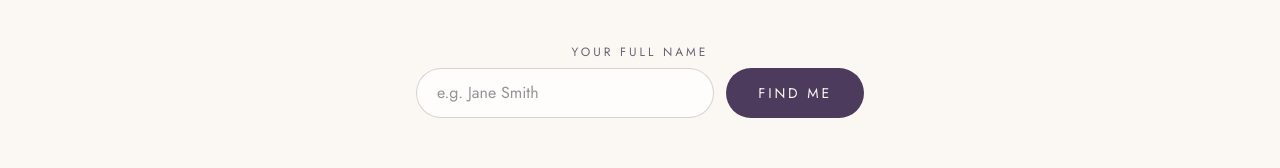
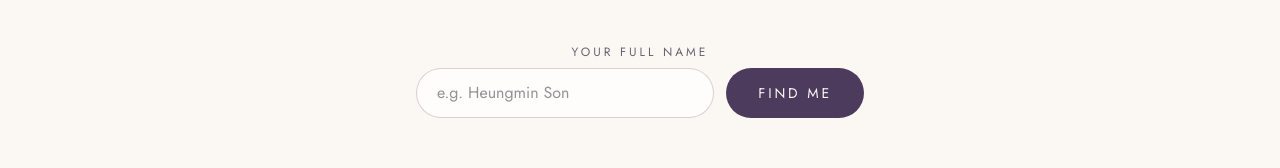
Before and after one commit to yrsong15/yrslzwedding, a Next.js app: page /rsvp in a window 1280 px wide. Shown: the part 361-529 px from the top of the page. Built offline with nearby package versions, Linux system fonts and the light colour scheme.

Commit message:
Update example name in RSVP

```diff
--- a/components/rsvp/RsvpFlow.tsx
+++ b/components/rsvp/RsvpFlow.tsx
@@ -122,7 +122,7 @@ function Lookup({ onFound }: { onFound: (parties: Party[]) => void }) {
           id="rsvp-name"
           value={name}
           onChange={(e) => setName(e.target.value)}
-          placeholder="e.g. Jane Smith"
+          placeholder="e.g. Heungmin Son"
           autoComplete="name"
           className="flex-1 rounded-full border border-ink/20 bg-white/70 px-5 py-3 outline-none transition focus:border-lavender focus:ring-2 focus:ring-lavender/30"
         />
```
